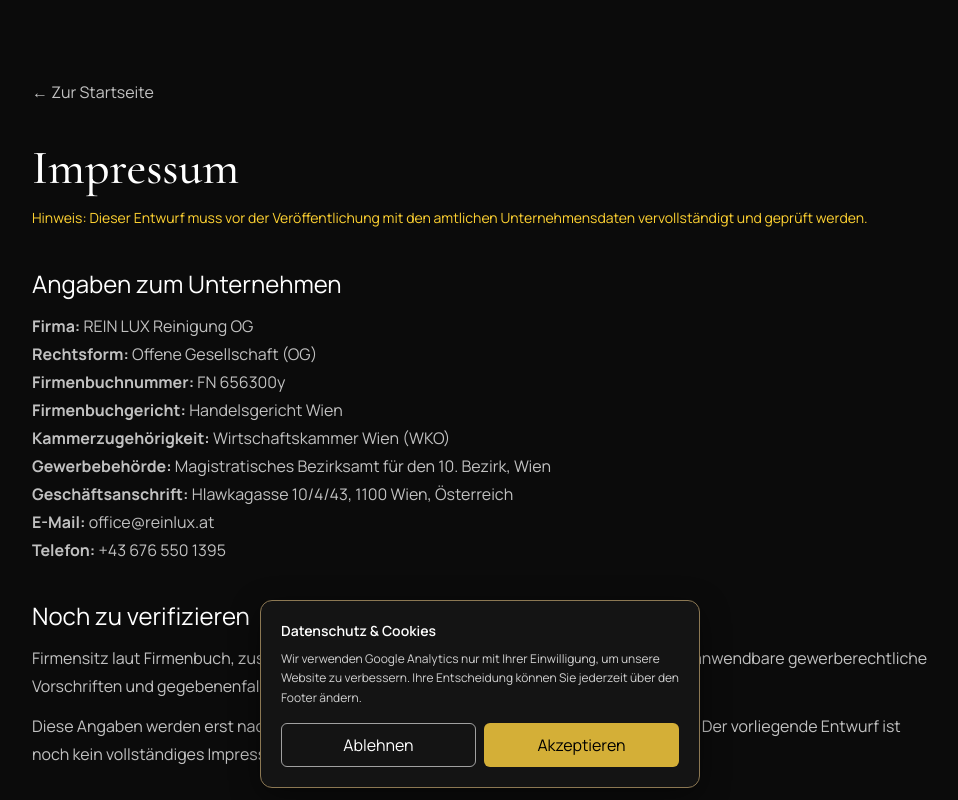
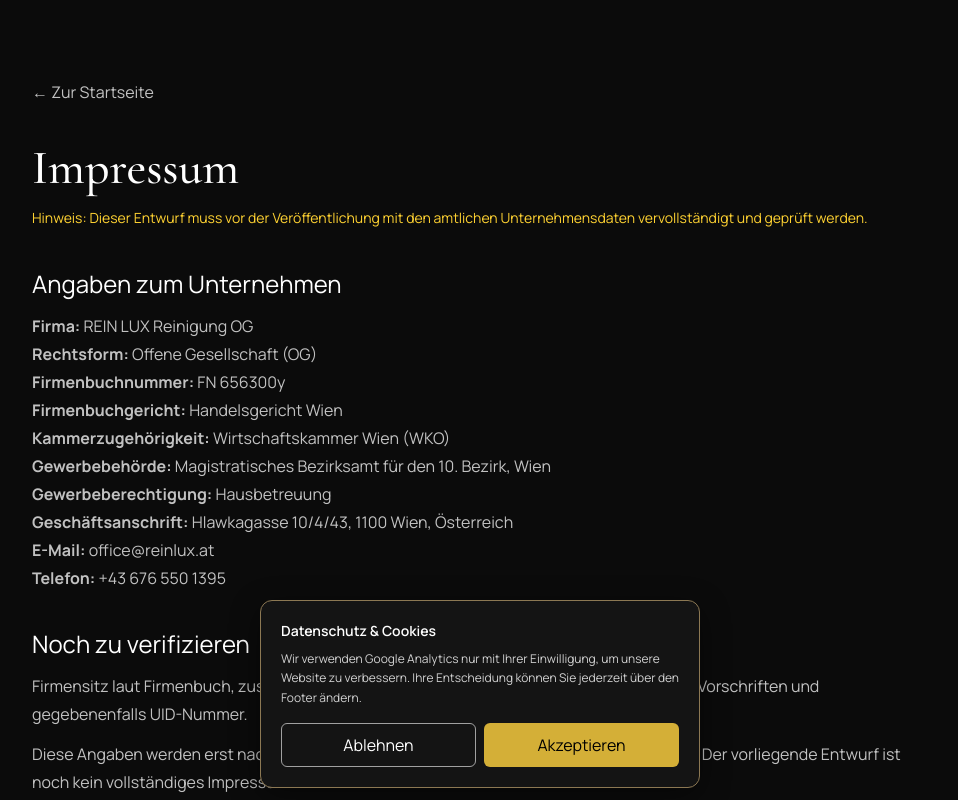
Before and after one commit to Leviackermana/rein-lux, a Next.js app: page /impressum in a window 1280 px wide. Shown: the top 800 px of the page, without its empty margins (160-1118 px from the left). Built offline with nearby package versions, Linux system fonts and the light colour scheme.

Commit message:
Add user-confirmed Hausbetreuung trade to Impressum

```diff
--- a/app/impressum/page.tsx
+++ b/app/impressum/page.tsx
@@ -11,9 +11,9 @@ export default function Impressum() {
       <p className="mt-4 text-sm text-amber-300">Hinweis: Dieser Entwurf muss vor der Veröffentlichung mit den amtlichen Unternehmensdaten vervollständigt und geprüft werden.</p>
       <section className="mt-10 space-y-3 leading-7">
         <h2 className="text-2xl text-white">Angaben zum Unternehmen</h2>
-        <p><strong>Firma:</strong> REIN LUX Reinigung OG<br/><strong>Rechtsform:</strong> Offene Gesellschaft (OG)<br/><strong>Firmenbuchnummer:</strong> FN 656300y<br/><strong>Firmenbuchgericht:</strong> Handelsgericht Wien<br/><strong>Kammerzugehörigkeit:</strong> Wirtschaftskammer Wien (WKO)<br/><strong>Gewerbebehörde:</strong> Magistratisches Bezirksamt für den 10. Bezirk, Wien<br/><strong>Geschäftsanschrift:</strong> Hlawkagasse 10/4/43, 1100 Wien, Österreich<br/><strong>E-Mail:</strong> <a className="underline" href="mailto:office@reinlux.at">office@reinlux.at</a><br/><strong>Telefon:</strong> <a className="underline" href="tel:+436765501395">+43 676 550 1395</a></p>
+        <p><strong>Firma:</strong> REIN LUX Reinigung OG<br/><strong>Rechtsform:</strong> Offene Gesellschaft (OG)<br/><strong>Firmenbuchnummer:</strong> FN 656300y<br/><strong>Firmenbuchgericht:</strong> Handelsgericht Wien<br/><strong>Kammerzugehörigkeit:</strong> Wirtschaftskammer Wien (WKO)<br/><strong>Gewerbebehörde:</strong> Magistratisches Bezirksamt für den 10. Bezirk, Wien<br/><strong>Gewerbeberechtigung:</strong> Hausbetreuung<br/><strong>Geschäftsanschrift:</strong> Hlawkagasse 10/4/43, 1100 Wien, Österreich<br/><strong>E-Mail:</strong> <a className="underline" href="mailto:office@reinlux.at">office@reinlux.at</a><br/><strong>Telefon:</strong> <a className="underline" href="tel:+436765501395">+43 676 550 1395</a></p>
         <h2 className="pt-6 text-2xl text-white">Noch zu verifizieren</h2>
-        <p>Firmensitz laut Firmenbuch, zuständige Gewerbebehörde, genaue Gewerbeberechtigung, anwendbare gewerberechtliche Vorschriften und gegebenenfalls UID-Nummer.</p>
+        <p>Firmensitz laut Firmenbuch, zuständige Gewerbebehörde, anwendbare gewerberechtliche Vorschriften und gegebenenfalls UID-Nummer.</p>
         <p>Diese Angaben werden erst nach Prüfung der offiziellen Unternehmensunterlagen ergänzt. Der vorliegende Entwurf ist noch kein vollständiges Impressum.</p>
         <h2 className="pt-6 text-2xl text-white">Inhaltliche Ausrichtung</h2>
         <p>Informationen über Hausbetreuung und Reinigungsdienstleistungen der REIN LUX REINIGUNG OG.</p>
```
